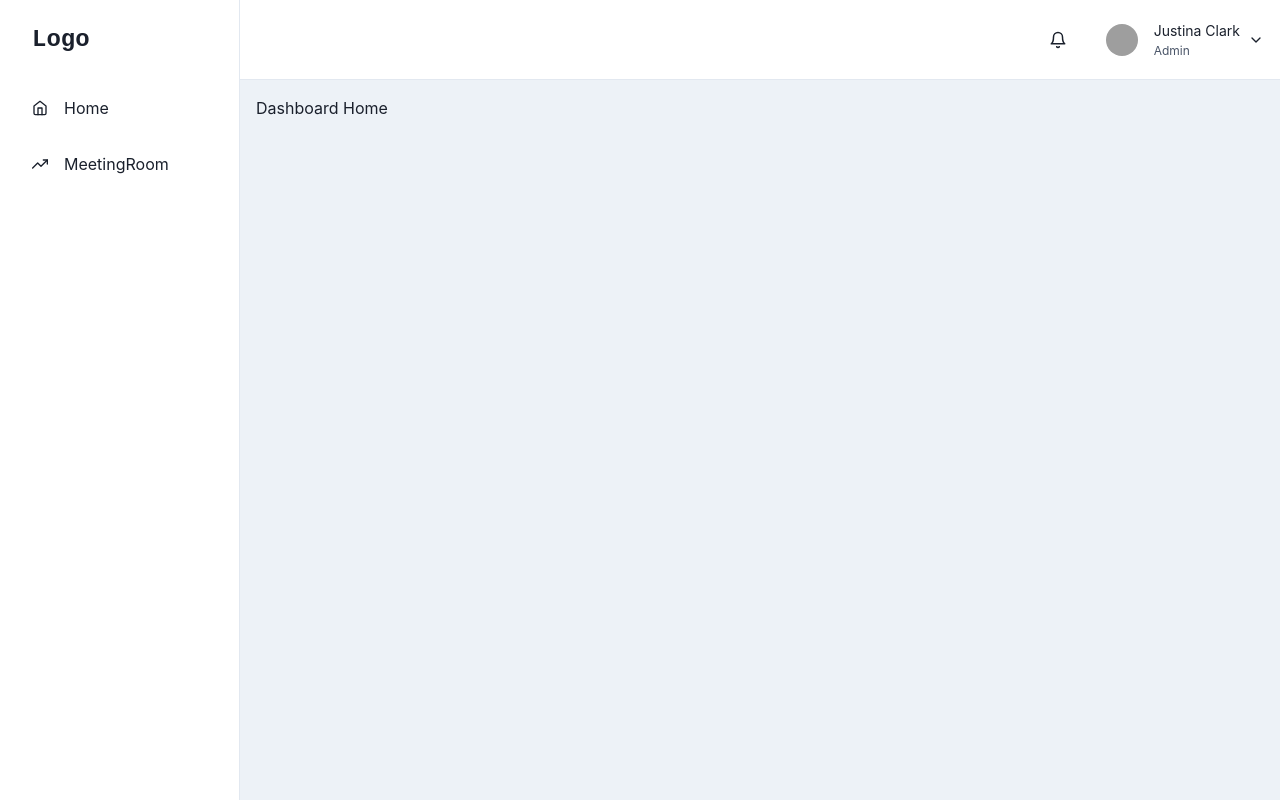
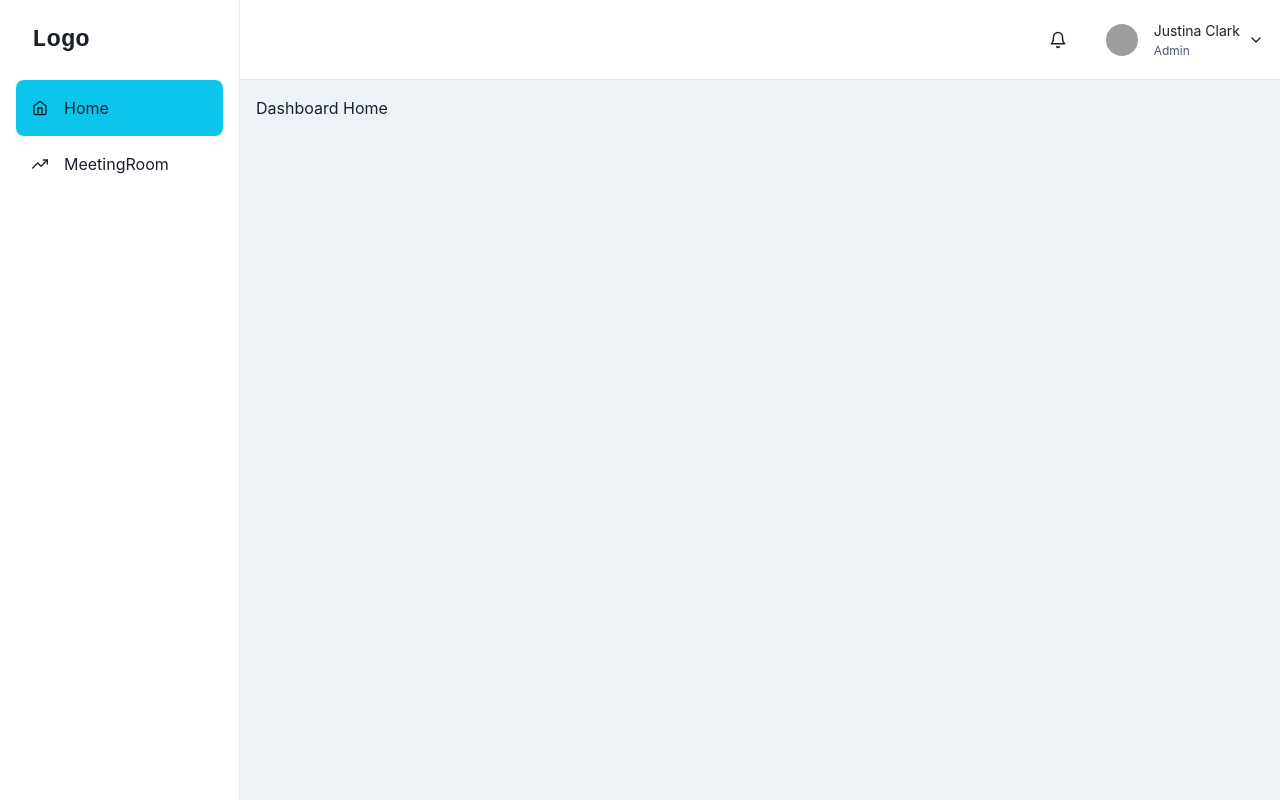
Before and after one commit to panutat-p/meeting-room-booking-react, a React (Vite) app: page / in a window 1280 px wide. Built offline with nearby package versions, Linux system fonts and the light colour scheme; grey boxes are pictures that could not be loaded.

Commit message:
feat: highlight active NavItem

```diff
--- a/src/pages/dashboard-layout.tsx
+++ b/src/pages/dashboard-layout.tsx
@@ -1,4 +1,5 @@
 import React, { ReactNode } from 'react';
+import { NavLink, Outlet, useLocation } from 'react-router-dom';
 import {
   IconButton,
   Avatar,
@@ -30,7 +31,6 @@ import {
   FiChevronDown,
 } from 'react-icons/fi';
 import { IconType } from 'react-icons';
-import { NavLink, Outlet } from 'react-router-dom';
 
 interface LinkItemProps {
   name: string;
@@ -77,6 +77,8 @@ interface SidebarProps extends BoxProps {
 }
 
 function SidebarContent({ onClose, ...rest }: SidebarProps) {
+  const location = useLocation();
+
   return (
     <Box
       transition="3s ease"
@@ -95,7 +97,12 @@ function SidebarContent({ onClose, ...rest }: SidebarProps) {
         <CloseButton display={{ base: 'flex', md: 'none' }} onClick={onClose} />
       </Flex>
       {LinkItems.map((link) => (
-        <NavItem key={link.name} icon={link.icon} href={link.href}>
+        <NavItem
+          key={link.name}
+          icon={link.icon}
+          href={link.href}
+          activeColor={location.pathname === link.href ? 'cyan.400' : ''}
+        >
           {link.name}
         </NavItem>
       ))}
@@ -107,8 +114,9 @@ interface NavItemProps extends FlexProps {
   icon: IconType;
   children: ReactNode;
   href: string;
+  activeColor?: string;
 }
-function NavItem({ icon, children, href, ...rest }: NavItemProps) {
+function NavItem({ icon, children, href, activeColor, ...rest }: NavItemProps) {
   return (
     <Link
       as={NavLink}
@@ -117,6 +125,7 @@ function NavItem({ icon, children, href, ...rest }: NavItemProps) {
       _focus={{ boxShadow: 'none' }}
     >
       <Flex
+        bg={activeColor}
         align="center"
         p="4"
         mx="4"
```
